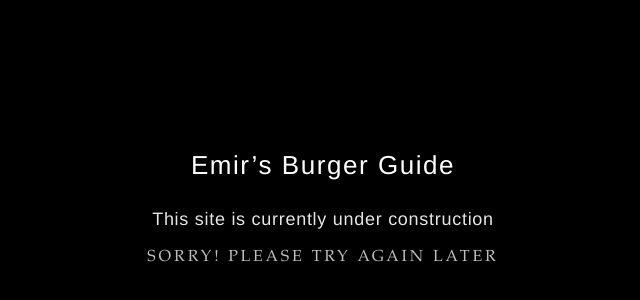
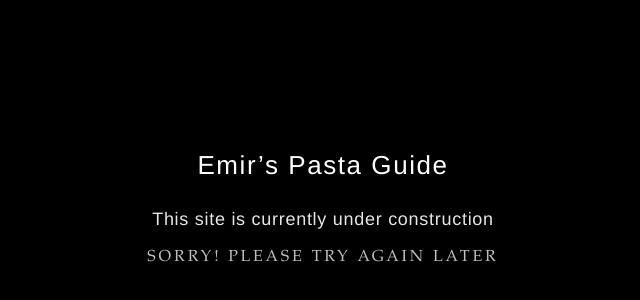
Before and after one commit to emirefedoganer/emirpasta, a plain HTML site: page index-2.html in a window 1280 px wide. Shown: the part 192-492 px from the top of the page, without its empty margins (317-957 px from the left). Drawn offline with Linux system fonts and the light colour scheme.

Commit message:
Update index-2.html

```diff
--- a/index-2.html
+++ b/index-2.html
@@ -2,7 +2,7 @@
 <html lang="en">
   <head>
     <meta charset="utf-8" />
-    <title>Emir’s Burger Guide</title>
+    <title>Emir’s Pasta Guide</title>
 
     <style>
       html, body {
@@ -53,7 +53,7 @@
   <body>
     <div class="container">
       <div class="title">
-        Emir’s Burger Guide
+        Emir’s Pasta Guide
       </div>
 
       <div class="construction">
```
